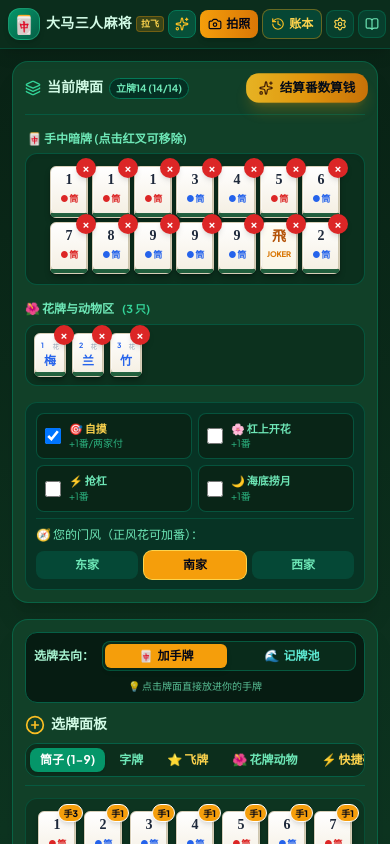
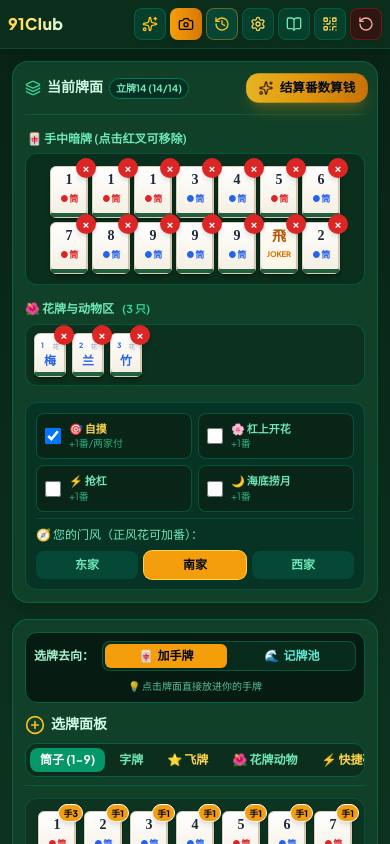
Before and after one commit to IV4N666/91clubmahjong, a React (Vite) app: page / in a window 390 px wide. Shown: the top 844 px of the page. Built offline with nearby package versions, Linux system fonts and the light colour scheme; a web font is replaced by a local one.

Commit message:
feat(ui): update top brand to 91Club, remove front icon, make navbar buttons icon-only for complete mobile visibility

```diff
--- a/index.html
+++ b/index.html
@@ -8,7 +8,7 @@
     <meta name="referrer" content="no-referrer" />
     <meta http-equiv="X-Content-Type-Options" content="nosniff" />
     <link rel="manifest" href="/manifest.json" />
-    <title>马来西亚三人麻将算番与算钱助手 | Malaysian 3-Player Mahjong Calculator</title>
+    <title>91Club - 马来西亚三人麻将算番与算钱助手</title>
     <!-- Google Fonts for crisp Chinese characters -->
     <link rel="preconnect" href="https://fonts.googleapis.com">
     <link rel="preconnect" href="https://fonts.gstatic.com" crossorigin>
--- a/src/components/Navbar.tsx
+++ b/src/components/Navbar.tsx
@@ -38,105 +38,95 @@ export const Navbar: React.FC<NavbarProps> = ({
   return (
     <header className="sticky top-0 z-40 bg-[#0c2f1d]/95 backdrop-blur-md border-b border-emerald-800/60 shadow-lg px-2 py-2 sm:px-6 sm:py-2.5 w-full max-w-full overflow-x-hidden">
       <div className="max-w-5xl mx-auto flex items-center justify-between gap-1 sm:gap-2">
-        {/* Logo & 标题 */}
-        <div className="flex items-center gap-1.5 sm:gap-2.5 shrink-0">
-          <div className="w-8 h-8 sm:w-9 sm:h-9 rounded-xl bg-gradient-to-br from-emerald-600 to-emerald-800 border border-emerald-400/40 flex items-center justify-center shadow-md text-lg sm:text-xl">
-            🀄
-          </div>
-          <div>
-            <div className="flex items-center gap-1">
-              <h1 className="font-mahjong font-extrabold text-sm sm:text-base text-emerald-100 tracking-wide whitespace-nowrap">
-                大马三人麻将
-              </h1>
-              <span className="bg-amber-500/20 text-amber-300 text-[9px] font-bold px-1 py-0.2 rounded border border-amber-500/30 shrink-0">
-                拉飞
-              </span>
-            </div>
-          </div>
+        {/* Logo & 标题：91Club (无多余图标，省空间) */}
+        <div className="flex items-center shrink-0">
+          <h1 className="font-extrabold text-base sm:text-lg bg-gradient-to-r from-amber-300 via-amber-200 to-emerald-100 bg-clip-text text-transparent tracking-wide whitespace-nowrap">
+            91Club
+          </h1>
         </div>
 
-        {/* 顶部快捷操作 */}
+        {/* 顶部快捷操作 (全部纯图标，让手机端清空/刷新等所有功能完整展示) */}
         <div className="flex items-center gap-1 sm:gap-1.5 shrink-0">
-          {/* 范例手牌 */}
+          {/* 1. 范例手牌 */}
           <button
             type="button"
             onClick={onLoadSample}
-            className="flex items-center gap-1 text-xs font-semibold p-1.5 sm:px-2.5 sm:py-1.5 rounded-lg bg-emerald-800/70 hover:bg-emerald-700/80 text-emerald-200 border border-emerald-700 transition shrink-0"
+            className="w-8 h-8 sm:w-8.5 sm:h-8.5 rounded-lg bg-emerald-900/60 hover:bg-emerald-800 text-emerald-200 border border-emerald-700/60 flex items-center justify-center shadow-sm transition active:scale-95 shrink-0"
             title="换高手范例手牌"
+            aria-label="换高手范例手牌"
           >
-            <Sparkles className="w-3.5 h-3.5 text-amber-400" />
-            <span className="hidden sm:inline">范例</span>
+            <Sparkles className="w-4 h-4 text-amber-400" />
           </button>
 
-          {/* 拍照识牌 */}
+          {/* 2. 拍照识牌 */}
           <button
             type="button"
             onClick={onOpenCamera}
-            className="flex items-center gap-1 text-xs font-bold px-2 py-1.5 sm:px-2.5 sm:py-1.5 rounded-lg bg-gradient-to-r from-amber-500 to-amber-600 hover:from-amber-400 hover:to-amber-500 text-slate-950 shadow-md transition whitespace-nowrap shrink-0"
+            className="w-8 h-8 sm:w-8.5 sm:h-8.5 rounded-lg bg-gradient-to-r from-amber-500 to-amber-600 hover:from-amber-400 hover:to-amber-500 text-slate-950 flex items-center justify-center shadow-md transition active:scale-95 shrink-0"
             title="拍照识别手牌"
+            aria-label="拍照识别手牌"
           >
-            <Camera className="w-3.5 h-3.5" />
-            <span>拍照</span>
-            <span className="hidden sm:inline">识牌</span>
+            <Camera className="w-4 h-4" />
           </button>
 
-          {/* 战绩账本与终局转账 */}
+          {/* 3. 战绩账本与终局转账 */}
           <button
             type="button"
             onClick={onOpenHistory}
-            className="flex items-center gap-1 text-xs font-bold px-2 py-1.5 sm:px-2.5 sm:py-1.5 rounded-lg bg-emerald-900/80 hover:bg-emerald-800 text-amber-300 border border-amber-500/40 shadow-sm transition whitespace-nowrap shrink-0"
-            title="查看牌局总账本与自动转账方案"
+            className="relative w-8 h-8 sm:w-8.5 sm:h-8.5 rounded-lg bg-emerald-900/80 hover:bg-emerald-800 text-amber-300 border border-amber-500/40 flex items-center justify-center shadow-sm transition active:scale-95 shrink-0"
+            title="查看战绩账本与转账结算"
+            aria-label="查看战绩账本与转账结算"
           >
-            <History className="w-3.5 h-3.5 text-amber-400" />
-            <span>账本</span>
+            <History className="w-4 h-4 text-amber-400" />
             {roundsCount > 0 && (
-              <span className="ml-0.5 bg-amber-500 text-slate-950 text-[10px] font-black px-1.5 py-0.2 rounded-full">
+              <span className="absolute -top-1 -right-1 bg-amber-500 text-slate-950 text-[9px] font-black w-4 h-4 rounded-full flex items-center justify-center shadow border border-slate-900 leading-none">
                 {roundsCount}
               </span>
             )}
           </button>
 
-          {/* 规则与底价设置 */}
+          {/* 4. 规则与底价设置 */}
           <button
             type="button"
             onClick={onOpenSettings}
-            className="p-1.5 sm:px-2 sm:py-1.5 rounded-lg bg-emerald-900/60 hover:bg-emerald-800 text-emerald-200 border border-emerald-700/50 flex items-center gap-1 text-xs transition shrink-0"
+            className="w-8 h-8 sm:w-8.5 sm:h-8.5 rounded-lg bg-emerald-900/60 hover:bg-emerald-800 text-emerald-200 border border-emerald-700/50 flex items-center justify-center shadow-sm transition active:scale-95 shrink-0"
             title="设置底价 RM、倍数与起胡番数"
+            aria-label="设置底价与倍数"
           >
-            <Settings className="w-3.5 h-3.5 text-amber-300" />
-            <span className="hidden md:inline">底价</span>
+            <Settings className="w-4 h-4 text-amber-300" />
           </button>
 
-          {/* 新手百科 */}
+          {/* 5. 新手百科与规则 */}
           <button
             type="button"
             onClick={onOpenRules}
-            className="p-1.5 sm:px-2 sm:py-1.5 rounded-lg bg-emerald-900/60 hover:bg-emerald-800 text-emerald-200 border border-emerald-700/50 flex items-center gap-1 text-xs transition shrink-0"
+            className="w-8 h-8 sm:w-8.5 sm:h-8.5 rounded-lg bg-emerald-900/60 hover:bg-emerald-800 text-emerald-200 border border-emerald-700/50 flex items-center justify-center shadow-sm transition active:scale-95 shrink-0"
             title="查看大马三人麻将番数表与规则"
+            aria-label="查看规则指南"
           >
-            <BookOpen className="w-3.5 h-3.5 text-emerald-300" />
-            <span className="hidden md:inline">规则</span>
+            <BookOpen className="w-4 h-4 text-emerald-300" />
           </button>
 
-          {/* 扫码分享 */}
+          {/* 6. 扫码分享 */}
           <button
             type="button"
             onClick={onOpenQRCode}
-            className="p-1.5 sm:px-2 sm:py-1.5 rounded-lg bg-emerald-900/60 hover:bg-emerald-800 text-amber-300 border border-emerald-700/50 flex items-center gap-1 text-xs transition shrink-0"
+            className="w-8 h-8 sm:w-8.5 sm:h-8.5 rounded-lg bg-emerald-900/60 hover:bg-emerald-800 text-amber-300 border border-emerald-700/50 flex items-center justify-center shadow-sm transition active:scale-95 shrink-0"
             title="手机扫码直接打开"
+            aria-label="扫码分享"
           >
-            <QrCode className="w-3.5 h-3.5 text-amber-300" />
-            <span className="hidden lg:inline">扫码</span>
+            <QrCode className="w-4 h-4 text-amber-300" />
           </button>
 
-          {/* 一键清空 */}
+          {/* 7. 一键刷新 / 清空手牌 */}
           <button
             type="button"
             onClick={onClearHand}
-            className="p-1.5 rounded-lg bg-red-950/50 hover:bg-red-900/80 text-red-300 border border-red-800/60 transition shrink-0"
-            title="清空当前手牌"
+            className="w-8 h-8 sm:w-8.5 sm:h-8.5 rounded-lg bg-red-950/60 hover:bg-red-900 text-red-300 border border-red-800/60 flex items-center justify-center shadow-sm transition active:scale-95 shrink-0"
+            title="刷新/清空当前手牌"
+            aria-label="刷新/清空当前手牌"
           >
-            <RotateCcw className="w-3.5 h-3.5" />
+            <RotateCcw className="w-4 h-4" />
           </button>
         </div>
       </div>
```
